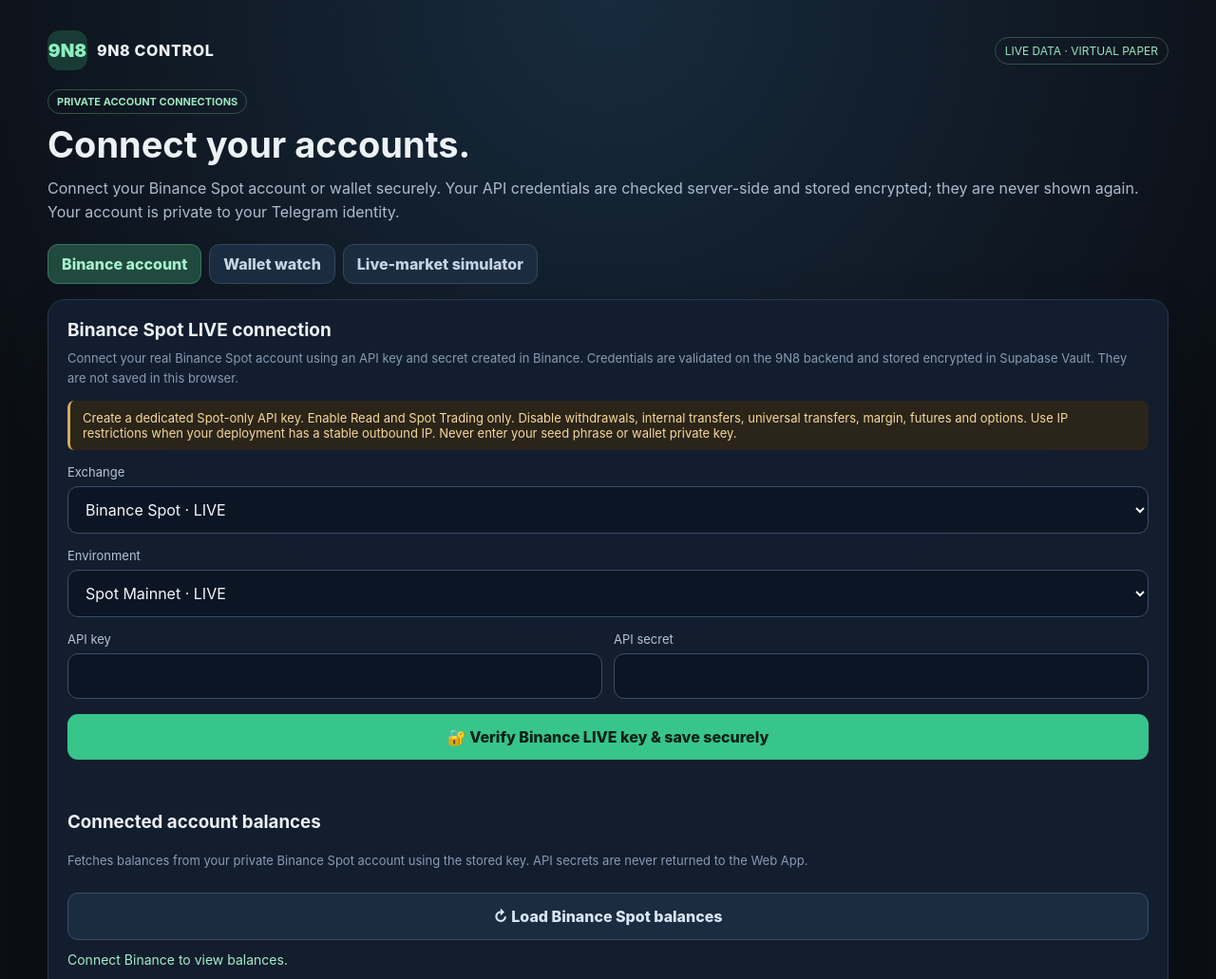
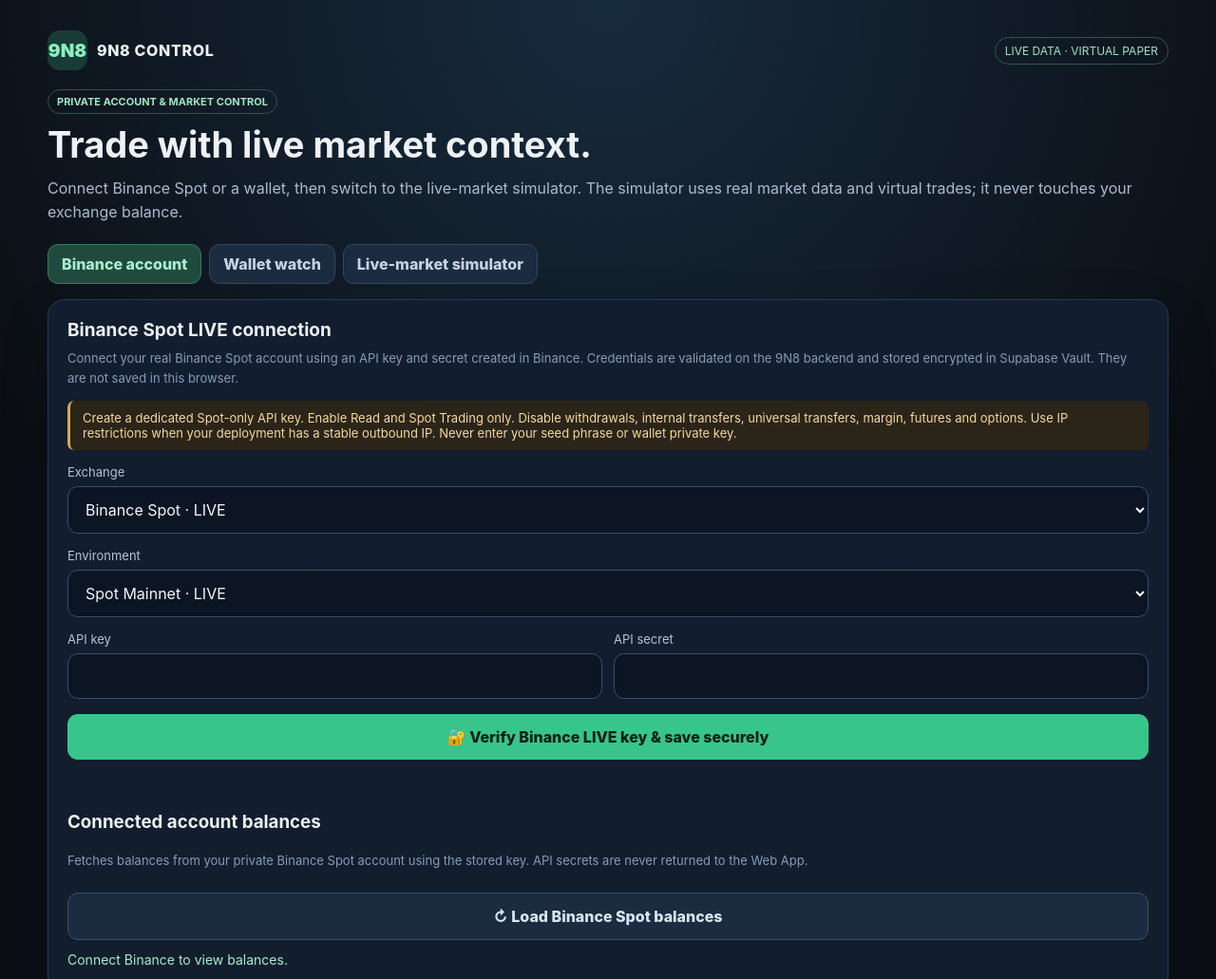
Before and after one commit to Alitiora-Initiative/9N8, a website built with Vite: page web/index.html in a window 1280 px wide. Shown: the top 1031 px of the page at 95% size. Built offline with nearby package versions, Linux system fonts and the light colour scheme.

Commit message:
Refine simulator navigation and remove legacy demo form remnants

```diff
--- a/web/index.html
+++ b/web/index.html
@@ -82,9 +82,9 @@ button:disabled{opacity:.55;cursor:wait}
 <main>
   <div class="top"><div class="logo">9N8</div><div class="brand">9N8 CONTROL</div><div class="tag">LIVE DATA · VIRTUAL PAPER</div></div>
   <section id="connectPage">
-    <span class="pill">PRIVATE ACCOUNT CONNECTIONS</span>
-    <h1>Connect your accounts.</h1>
-    <p>Connect your Binance Spot account or wallet securely. Your API credentials are checked server-side and stored encrypted; they are never shown again. Your account is private to your Telegram identity.</p>
+    <span class="pill">PRIVATE ACCOUNT & MARKET CONTROL</span>
+    <h1>Trade with live market context.</h1>
+    <p>Connect Binance Spot or a wallet, then switch to the live-market simulator. The simulator uses real market data and virtual trades; it never touches your exchange balance.</p>
     <div class="tabs" role="tablist">
       <button class="tab" id="exchangeTab" role="tab" aria-selected="true" type="button">Binance account</button>
       <button class="tab" id="walletTab" role="tab" aria-selected="false" type="button">Wallet watch</button>
@@ -291,7 +291,6 @@ button:disabled{opacity:.55;cursor:wait}
   else selectTab("exchange");
   const provider=document.getElementById("provider");
   const env=document.getElementById("environment");
-  const passphrase=document.getElementById("passphrase");
   async function apiPost(body){
     const response=await fetch(API,{
       method:"POST",
```
